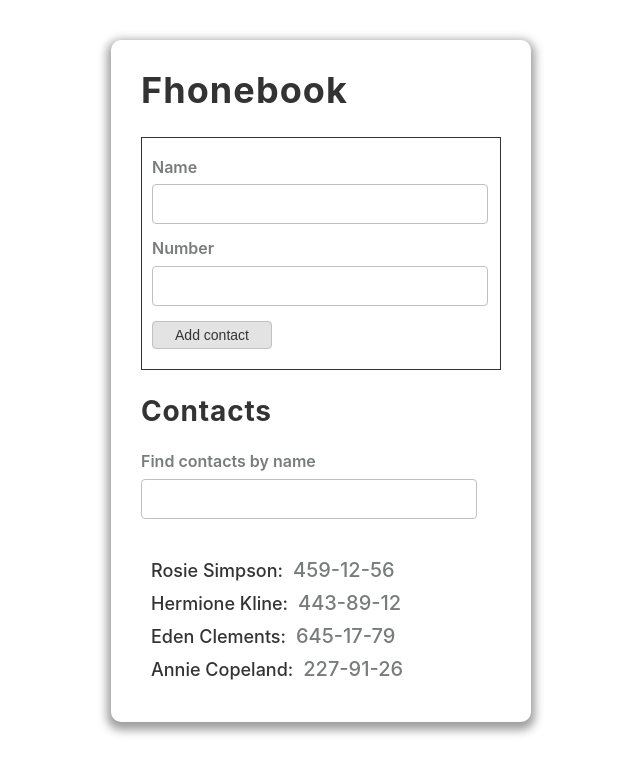
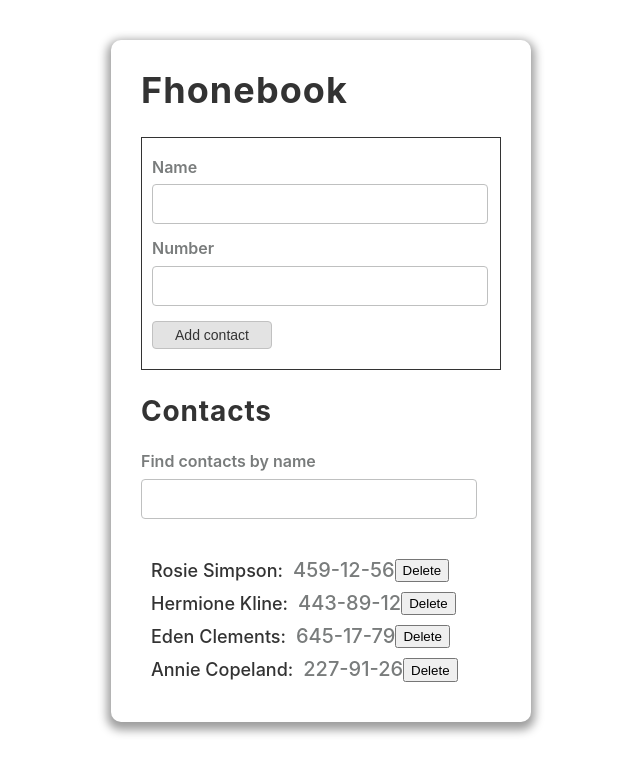
Before and after one commit to myhappyday/goit-react-hw-02-phonebook, a React (Create React App) app: page / in a window 1280 px wide. Shown: the top 774 px of the page, without its empty margins (319-959 px from the left). Built offline with nearby package versions, Linux system fonts and the light colour scheme.

Commit message:
Task 2 step 6

```diff
--- a/src/components/App.jsx
+++ b/src/components/App.jsx
@@ -33,6 +33,12 @@ class App extends Component {
     }));
   };
 
+  deleteContact = contactId => {
+    this.setState(prevState => ({
+      contacts: prevState.contacts.filter(contact => contact.id !== contactId),
+    }));
+  };
+
   changeFilter = event => {
     this.setState({ filter: event.currentTarget.value });
   };
@@ -56,7 +62,10 @@ class App extends Component {
         <ContactForm onSubmit={this.addContact} />
         <Subtitle>Contacts</Subtitle>
         <Filter value={filter} onChange={this.changeFilter} />
-        <ContactList contacts={visibleContacts} />
+        <ContactList
+          contacts={visibleContacts}
+          onDeleteContact={this.deleteContact}
+        />
       </Container>
     );
   }
--- a/src/components/ContactList/ContactList.jsx
+++ b/src/components/ContactList/ContactList.jsx
@@ -1,13 +1,19 @@
 import React from 'react';
 import PropTypes from 'prop-types';
-import ContactListItem from '../ContactListItem'
+import ContactListItem from '../ContactListItem';
 import { List } from './ContactList.styled';
 
-const ContactList = ({ contacts }) => {
+const ContactList = ({ contacts, onDeleteContact }) => {
   return (
     <List>
       {contacts.map(({ id, name, number }) => (
-        <ContactListItem key={id} id={id} name={name} number={number}>
+        <ContactListItem
+          key={id}
+          id={id}
+          name={name}
+          number={number}
+          onDelete={onDeleteContact}
+        >
           <p>
             <span>{name}:</span>
             <span>{number}</span>
--- a/src/components/ContactListItem/ContactListItem.jsx
+++ b/src/components/ContactListItem/ContactListItem.jsx
@@ -2,13 +2,14 @@ import React from 'react';
 import PropTypes from 'prop-types';
 import { ContactItem, Name, Number } from './ContactListItem.styled';
 
-const ContactListItem = ({ id, name, number }) => {
+const ContactListItem = ({ id, name, number, onDelete }) => {
   return (
     <ContactItem>
       <p>
         <Name>{name}:</Name>
         <Number>{number}</Number>
       </p>
+      <button type="button" aria-label="Delete" onClick={() => onDelete(id)}>Delete</button>
     </ContactItem>
   );
 };
```
